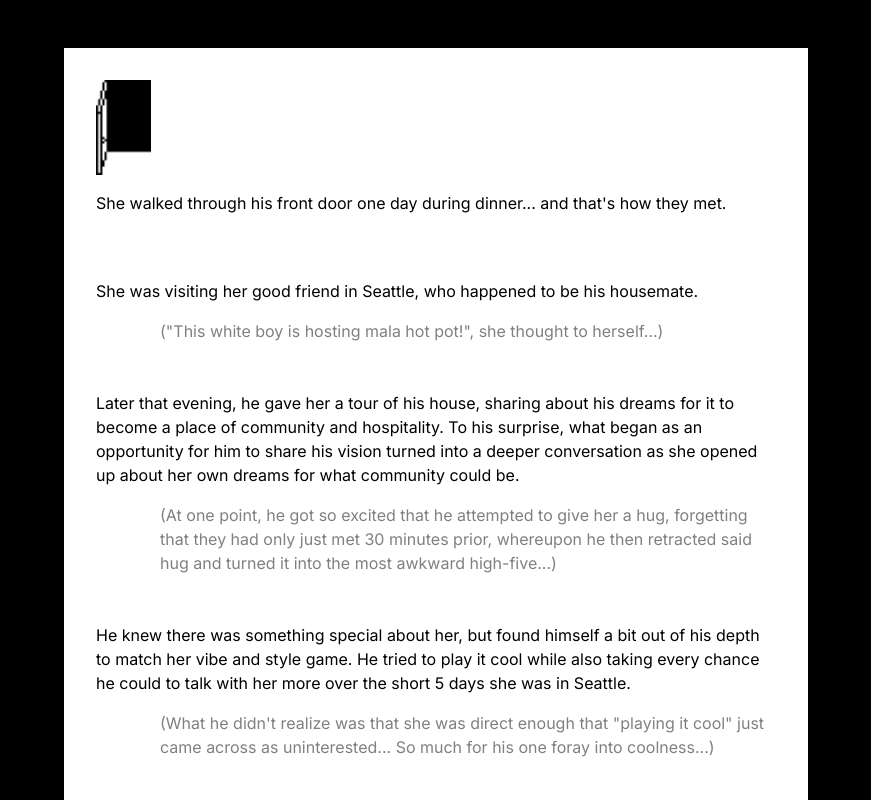
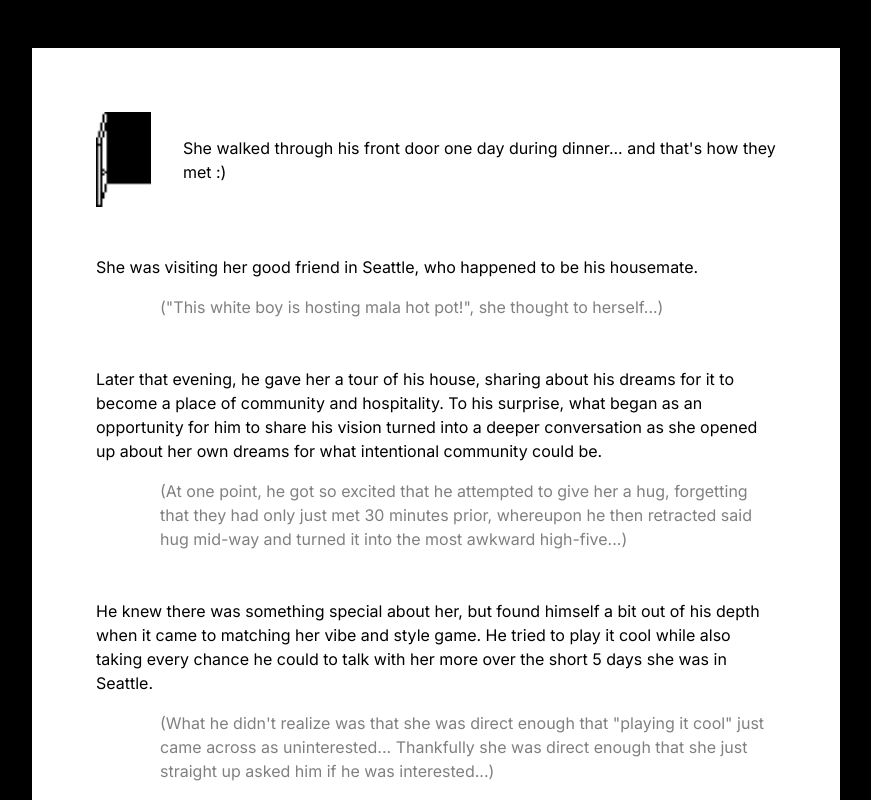
Before and after one commit to ncklug/sg-wedding, a Next.js app: page /story in a window 1280 px wide. Shown: the top 800 px of the page, without its empty margins (204-1075 px from the left). Built offline with nearby package versions, Linux system fonts and the light colour scheme.

Commit message:
fix spacing

```diff
--- a/pages/story.js
+++ b/pages/story.js
@@ -5,7 +5,7 @@ import Link from "next/link";
 const Paragraph = (props) => (
   <div
     style={{
-      margin: "1em 0",
+      margin: "3em 0",
       ...props.style,
     }}
   >
@@ -40,22 +40,29 @@ export default function Home() {
     >
       <div
         style={{
-          display: "flex",
-          flexDirection: "column",
-          gap: "0em",
-          padding: "2em",
+          padding: "min(5em, 5dvw)",
           backgroundColor: "white",
           // width: "70%",
           // minWidth: "33em",
           maxWidth: "85dvh",
         }}
       >
-        <Image src={door6} width="55" />
-
-        <Paragraph style={{ marginBottom: "3em" }}>
-          She walked through his front door one day during dinner... and that's
-          how they met.
-        </Paragraph>
+        <div
+          style={{
+            display: "flex",
+            flexDirection: "row",
+            gap: "2em",
+            alignItems: "center",
+          }}
+        >
+          <Image style={{ display: "inline" }} src={door6} width="55" />
+          {/* <Paragraph style={{ marginBottom: "3em" }}> */}
+          <span>
+            She walked through his front door one day during dinner... and
+            that's how they met :&#41;
+          </span>
+        </div>
+        {/* </Paragraph> */}
         <Paragraph>
           She was visiting her good friend in Seattle, who happened to be his
           housemate.
@@ -68,23 +75,24 @@ export default function Home() {
           dreams for it to become a place of community and hospitality. To his
           surprise, what began as an opportunity for him to share his vision
           turned into a deeper conversation as she opened up about her own
-          dreams for what community could be.
+          dreams for what intentional community could be.
           <Aside>
             At one point, he got so excited that he attempted to give her a hug,
             forgetting that they had only just met 30 minutes prior, whereupon
-            he then retracted said hug and turned it into the most awkward
-            high-five...
+            he then retracted said hug mid-way and turned it into the most
+            awkward high-five...
           </Aside>
         </Paragraph>
         <Paragraph>
           He knew there was something special about her, but found himself a bit
-          out of his depth to match her vibe and style game. He tried to play it
-          cool while also taking every chance he could to talk with her more
-          over the short 5 days she was in Seattle.
+          out of his depth when it came to matching her vibe and style game. He
+          tried to play it cool while also taking every chance he could to talk
+          with her more over the short 5 days she was in Seattle.
           <Aside>
             What he didn't realize was that she was direct enough that "playing
-            it cool" just came across as uninterested... So much for his one
-            foray into coolness...
+            it cool" just came across as uninterested... Thankfully she was
+            direct enough that she just straight up asked him if he was
+            interested...
           </Aside>
         </Paragraph>
         <Paragraph>
```
